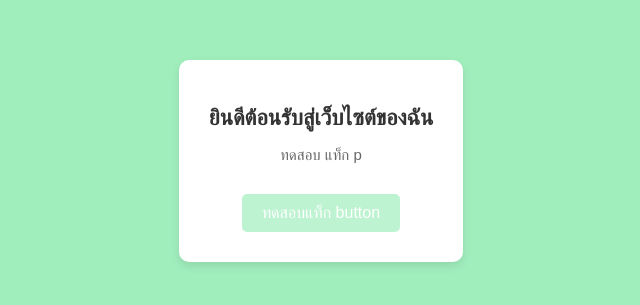
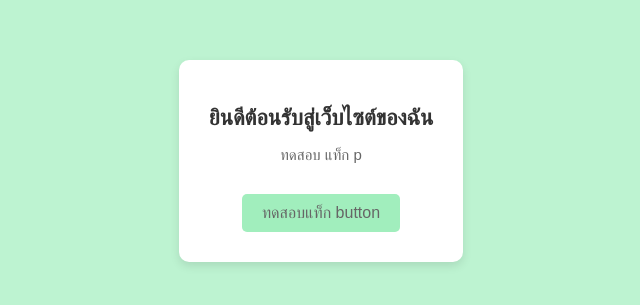
Before and after one commit to krongphone5/krongphone5.github.io, a plain HTML site: page test.html in a window 1280 px wide. Shown: the part 239-544 px from the top of the page, without its empty margins (319-959 px from the left). Drawn offline with Linux system fonts and the light colour scheme.

Commit message:
Update style.css

```diff
--- a/style.css
+++ b/style.css
@@ -1,6 +1,6 @@
 body {
     font-family: Arial, sans-serif;
-    background-color: #a1eebd;
+    background-color: #bdf3d1;
     display: flex;
     justify-content: center;
     align-items: center;
@@ -28,8 +28,8 @@ p {
 }
 
 .btn {
-    background-color: #bdf3d1;
-    color: white;
+    background-color: #a1eebd;
+    color: #666666;
     border: none;
     padding: 10px 20px;
     border-radius: 5px;
@@ -39,5 +39,5 @@ p {
 }
 
 .btn:hover {
-    background-color: #0056b3;
+    background-color: #71a784;
 }
```
